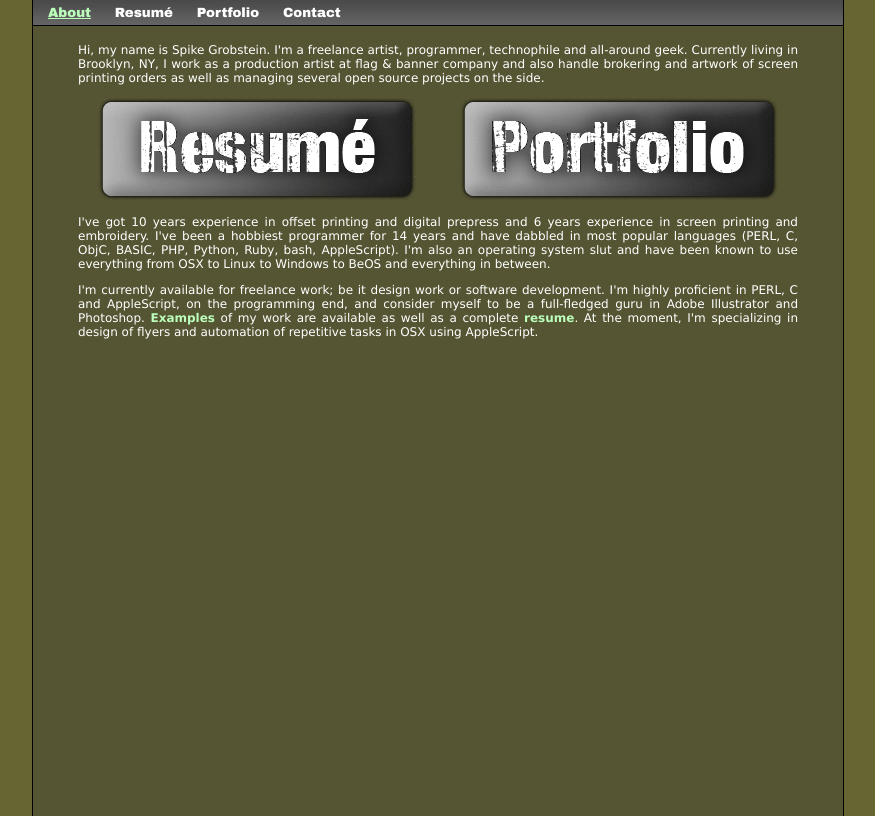
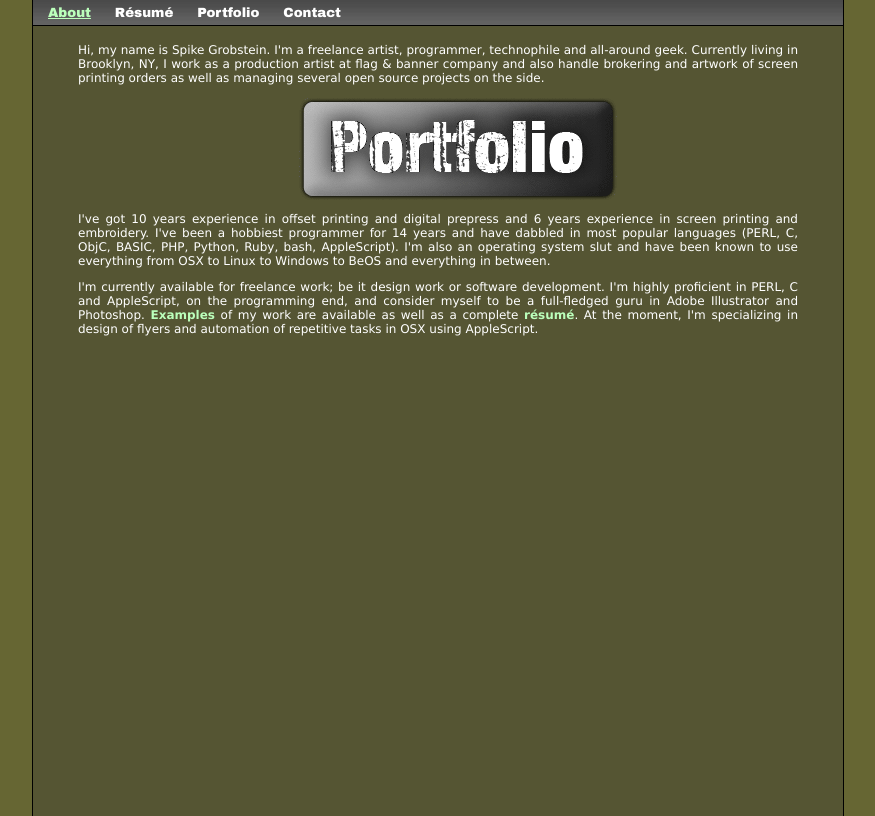
Before and after one commit to spikegrobstein/lamestuff-2011, a PHP site: page / in a window 1280 px wide. Shown: the part 106-922 px from the top of the page, without its empty margins (202-1077 px from the left). Run offline with PHP 8.4, Linux system fonts and the light colour scheme.

Commit message:
added alt selectors to <img> tags to be xhtml valid made other changes to keep xhtml valid added ACE photoshop/illustrator badges fixed resume lettering to include &eaccute; entities

```diff
--- a/controller/index/content.php
+++ b/controller/index/content.php
@@ -7,8 +7,12 @@
 </p>
 
 <div class="btn_container">
-	<a class="resume_btn" href="/resume" title="Work History and Skillset"><img src="/images/resume_big-btn.gif"></a>
-	<a class="portfolio_btn" href="/portfolio" title="Examples of Previous Work"><img src="/images/portfolio_big-btn.gif"></a>
+	<a class="resume_btn" href="/resume" title="Work History and Skillset"
+		<img src="/images/resume_big-btn.gif" alt="R&eacute;sum&eacute;" />
+	</a>
+	<a class="portfolio_btn" href="/portfolio" title="Examples of Previous Work">
+		<img src="/images/portfolio_big-btn.gif" alt="Portfolio" />
+	</a>
 </div>
 
 <p>
@@ -24,6 +28,6 @@
 	development. I'm highly proficient in PERL, C and AppleScript, on the programming end,
 	and consider myself to be a full-fledged guru in Adobe Illustrator and Photoshop.
 	<a href="/portfolio/" title="Examples of Previous Work">Examples</a> of my work are available as well as a complete
-	<a href="/resume/" title="Work History and Skillset">resume</a>. At the moment, I'm specializing in design of flyers and
-	automation of repetitive tasks in OSX using AppleScript.
+	<a href="/resume/" title="Work History and Skillset">r&eacute;sum&eacute;</a>. At the moment,
+	I'm specializing in design of flyers and automation of repetitive tasks in OSX using AppleScript.
 </p>
--- a/index.php
+++ b/index.php
@@ -26,16 +26,16 @@
 <head>
 	<meta http-equiv="Content-Type" content="text/html; charset=utf-8">
 	<title>Lamestuff::<?php readfile(get_controller_file($controller, 'title.html')); ?></title>
-	<link rel="stylesheet" href="/lamestuff.css" type="text/css" media="screen" title="default" charset="utf-8" />
-	<base href="http://<?PHP echo $_SERVER['HTTP_HOST']; ?>" />
+	<link rel="stylesheet" href="/lamestuff.css" type="text/css" media="screen" title="default" charset="utf-8">
+	<base href="http://<?PHP echo $_SERVER['HTTP_HOST']; ?>">
 	<meta name="generator" content="TextMate http://macromates.com/">
 	<meta name="author" content="spike">
 	<!-- Visitors: <?php echo $counter; ?> -->
 </head>
 <body>
-	<a name="top"></a>
 	<div id="header">
-		<img src="<?php echo get_controller_file($controller, 'title.gif'); ?>">
+		<a name="top"></a>
+		<img src="<?php echo get_controller_file($controller, 'title.gif'); ?>" alt="<?php echo ucfirst(strtolower($controller)); ?>" />
 	</div>
 	<div id="navigation">
 		<?php include(NAVIGATION); ?>
@@ -48,8 +48,12 @@
 	</div>
 	<div id="badges">
 		<div class="badges_container">
-			<a href="http://www.php.net"><img src="/images/php-icon-black.gif"></a>
-			<a href="http://www.spreadfirefox.com/?q=affiliates&amp;id=0&amp;t=82"><img border="0" alt="Get Firefox!" title="Get Firefox!" src="http://sfx-images.mozilla.org/affiliates/Buttons/80x15/white_1.gif"/></a>
+			<a href="http://www.php.net" title="Built with PHP">
+				<img src="/images/php-icon-black.gif" alt="PHP Logo" />
+			</a>
+			<a href="http://www.spreadfirefox.com/?q=affiliates&amp;id=0&amp;t=82" title="Get Firefox!">
+				<img alt="Get Firefox!" title="Get Firefox!" src="http://sfx-images.mozilla.org/affiliates/Buttons/80x15/white_1.gif"/>
+			</a>
 		</div>
 	</div>
 </body>
--- a/template/contact_info.php
+++ b/template/contact_info.php
@@ -14,7 +14,7 @@
 	</tr>
 	<tr>
 		<td class="key">Website:</td>
-		<td class="val"><a href="http://www.lamestuff.com">lamestuff.com</td>
+		<td class="val"><a href="http://www.lamestuff.com">lamestuff.com</a></td>
 	</tr>
 	<tr>
 		<td class="key">AIM:</td>
--- a/template/navigation.php
+++ b/template/navigation.php
@@ -1,5 +1,5 @@
 
 <a title="About <?php echo $_SERVER['HTTP_HOST']; ?>" href="/"<?php if($controller == 'index') {?> class="current"<?php } ?>>About</a>
-<a title="Work History and Skillset" href="/resume/"<?php if($controller == 'resume') {?> class="current"<?php } ?>>Resum&eacute;</a>
+<a title="Work History and Skillset" href="/resume/"<?php if($controller == 'resume') {?> class="current"<?php } ?>>R&eacute;sum&eacute;</a>
 <a title="Examples of Previous Work" href="/portfolio/"<?php if($controller == 'portfolio') {?> class="current"<?php } ?>>Portfolio</a>
 <a title="Contact Me" href="/contact/"<?php if($controller == 'contact') {?> class="current"<?php } ?>>Contact</a>
```
Also changed, not shown: controller/resume/content.php (+12 -7 lines), images/ACE_Illustrator.gif (added), images/ACE_Photoshop.gif (added).
